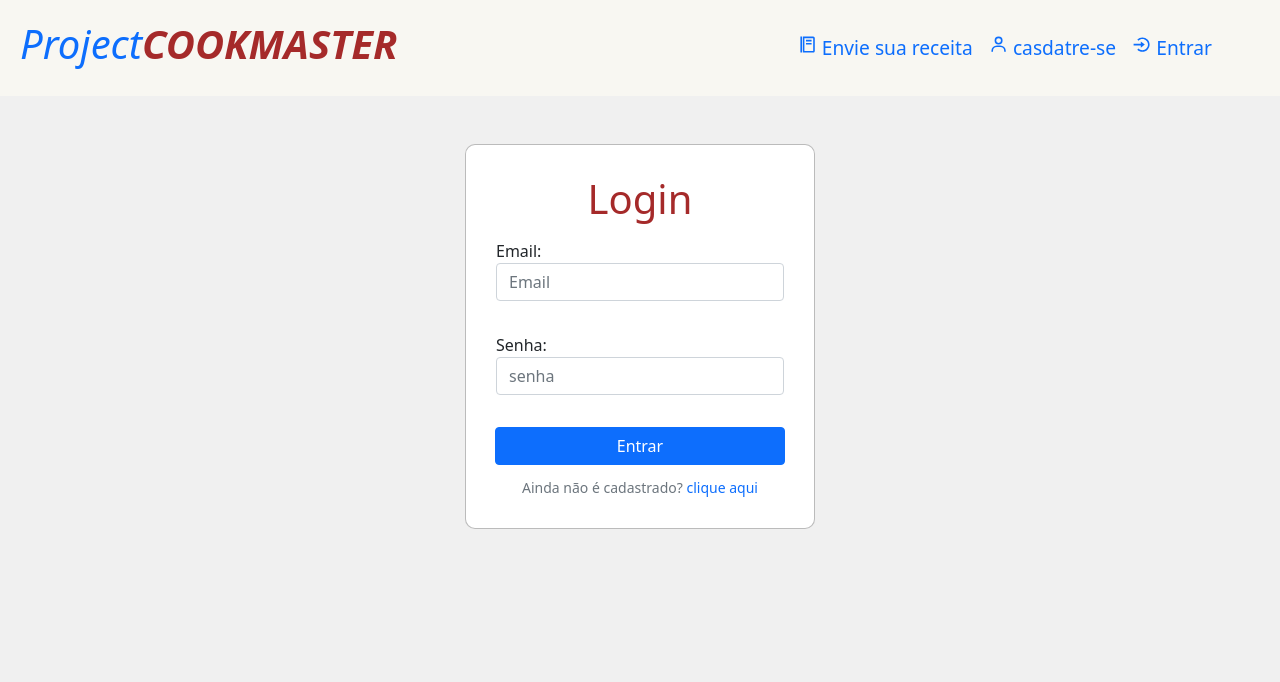
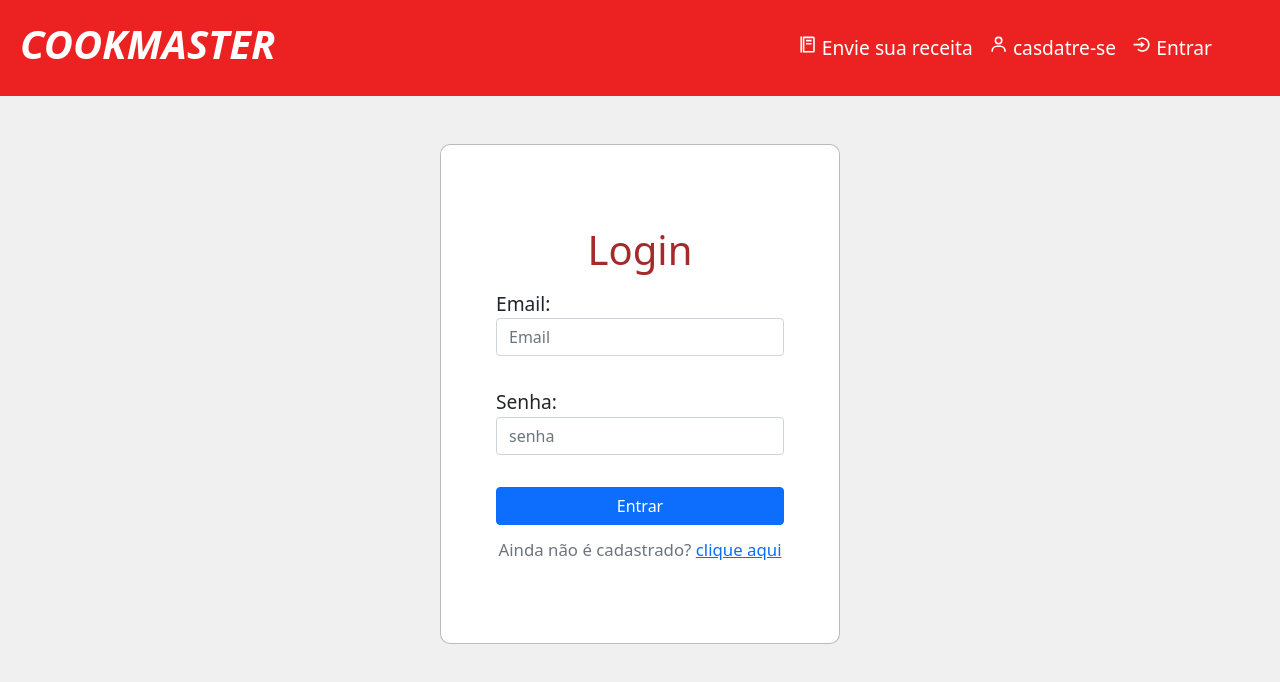
Before and after one commit to johnealves/project-cookmaster, a React (Create React App) app: page /login in a window 1280 px wide. Shown: the top 682 px of the page. Built offline with nearby package versions, Linux system fonts and the light colour scheme.

Commit message:
style at login page

```diff
--- a/src/CSS/CardRecipe.css
+++ b/src/CSS/CardRecipe.css
@@ -5,7 +5,7 @@
   display: flex;
   flex-direction: row;
   margin: 1rem 1rem 0 0;
-  width: 25rem;
+  width: 30rem;
   text-align: justify;
 }
 
@@ -26,7 +26,7 @@
 .recipe-container img {
   border-radius: 5px 0 0 5px;
   height: 10rem;
-  width: 40%;
+  width: 15rem;
 }
 
 .recipe-info {
--- a/src/CSS/Login.css
+++ b/src/CSS/Login.css
@@ -3,11 +3,13 @@
   border: 0.5px solid rgba(0, 0, 0, 0.267);
   border-radius: 10px;
   display: flex;
+  font-size: 1.2rem;
   flex-direction: column;
+  height: 500px;
   justify-content: center;
   margin: auto;
   margin-top: 3rem;
-  max-width: 350px;
+  max-width: 400px;
   padding: 30px 20px;
 }
 
@@ -35,9 +37,9 @@
 
 .login-container button {
   margin: 0.5rem;
-  width: 94%;
+  width: 18rem;
 }
 
-.login-container a:hover {
+.login-container a {
   text-decoration: underline;
 }
--- a/src/CSS/MainHeader.css
+++ b/src/CSS/MainHeader.css
@@ -1,7 +1,8 @@
 .main-header {
   align-items: center;
   align-content: center;
-  background-color: rgb(248, 247, 242);
+  background-color: rgba(236, 9, 9, 0.89);
+  color: aliceblue;
   display: flex;
   justify-content: space-between;
   padding: 20px;
@@ -13,13 +14,14 @@
 }
 
 .title-cookmaster {
-  color: brown;
+  color: white;
   font-style: italic;
   font-weight: 600;
 }
 
 .main-header nav {
   align-items: center;
+  color: write;
   display: flex;
   font-size: 1.2rem;
   margin-right: 2rem;
@@ -27,6 +29,7 @@
 
 .main-header nav a {
   align-items: baseline;
+  color: #fff;
   display: flex;
   margin-right: 1rem;
 }
--- a/src/Components/MainHeader.js
+++ b/src/Components/MainHeader.js
@@ -8,7 +8,7 @@ export default function Main() {
     <header className="main-header">
       <h1>
         <Link to="/">
-          <span className="title-project">Project</span>
+          {/* <span className="title-project">Project</span> */}
           <span className="title-cookmaster">COOKMASTER</span>
         </Link>
       </h1>
```
